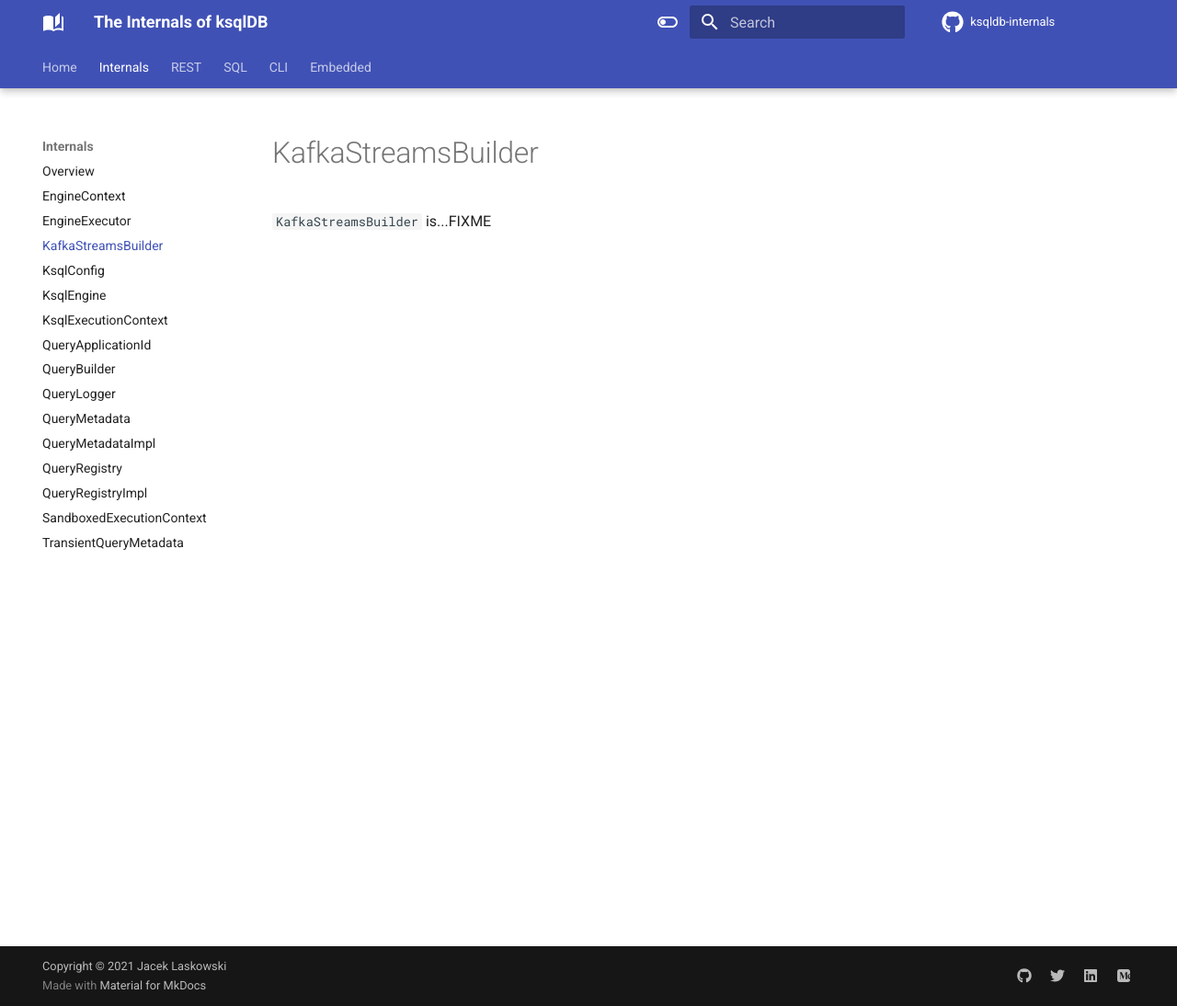
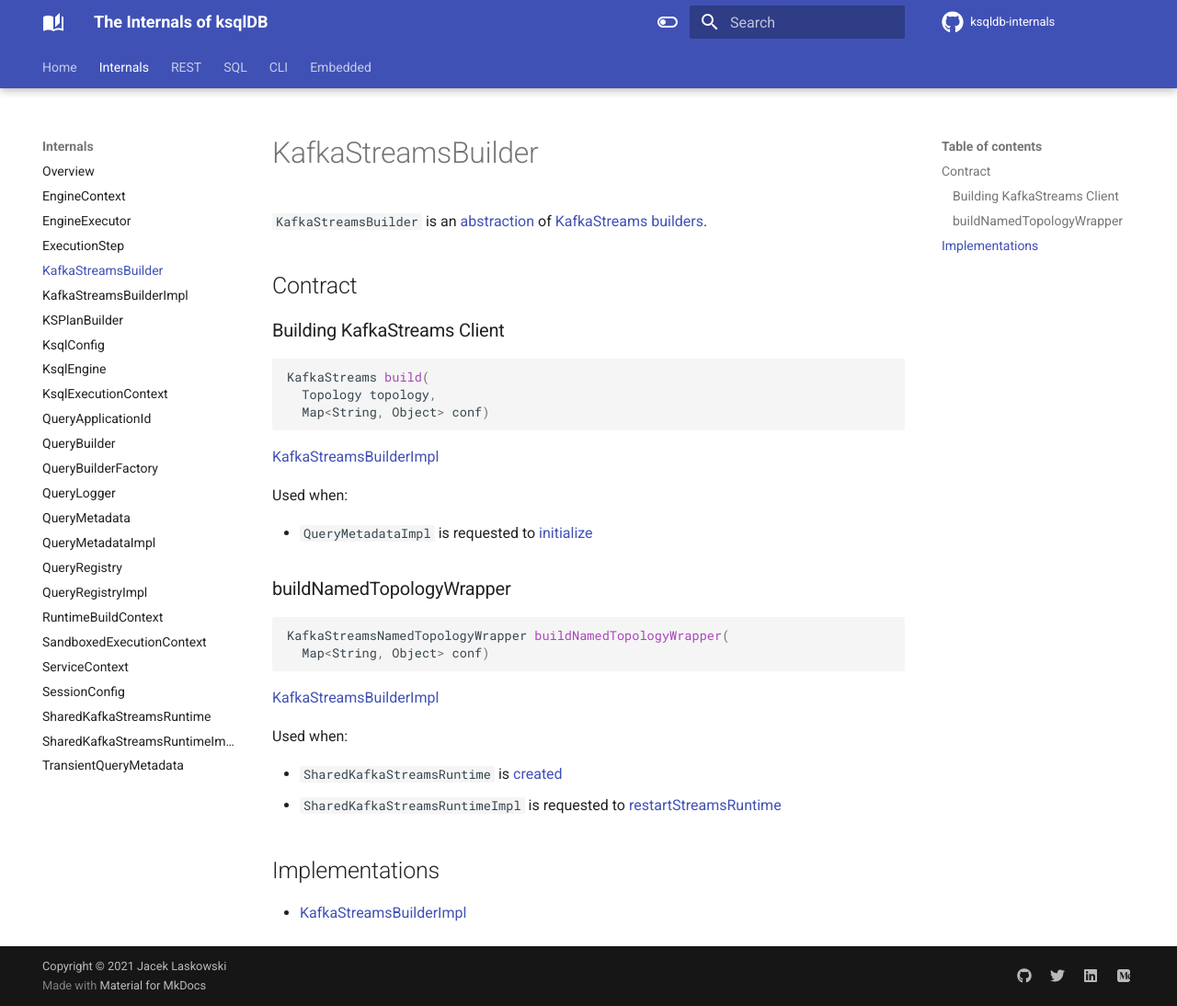
Before and after one commit to japila-books/ksqldb-internals, an MkDocs documentation site: the page built from docs/KafkaStreamsBuilder.md, in a window 1280 px wide and 1094 px high. Shown: the whole window at 92% size. Built offline with MkDocs 1.6.1 and Material for MkDocs 9.7.7, drawn with Linux system fonts in a browser that asks for light colours; comment, search, counter and statistics services are not loaded.

Commit message:
KafkaStreamsBuilderImpl et al.

````diff
--- a/docs/KafkaStreamsBuilder.md
+++ b/docs/KafkaStreamsBuilder.md
@@ -1,3 +1,37 @@
 # KafkaStreamsBuilder
 
-`KafkaStreamsBuilder` is...FIXME
+`KafkaStreamsBuilder` is an [abstraction](#contract) of [KafkaStreams builders](#implementations).
+
+## Contract
+
+### <span id="build"> Building KafkaStreams Client
+
+```java
+KafkaStreams build(
+  Topology topology,
+  Map<String, Object> conf)
+```
+
+[KafkaStreamsBuilderImpl](KafkaStreamsBuilderImpl.md#build)
+
+Used when:
+
+* `QueryMetadataImpl` is requested to [initialize](QueryMetadataImpl.md#initialize)
+
+### <span id="buildNamedTopologyWrapper"> buildNamedTopologyWrapper
+
+```java
+KafkaStreamsNamedTopologyWrapper buildNamedTopologyWrapper(
+  Map<String, Object> conf)
+```
+
+[KafkaStreamsBuilderImpl](KafkaStreamsBuilderImpl.md#buildNamedTopologyWrapper)
+
+Used when:
+
+* `SharedKafkaStreamsRuntime` is [created](SharedKafkaStreamsRuntime.md#kafkaStreams)
+* `SharedKafkaStreamsRuntimeImpl` is requested to [restartStreamsRuntime](SharedKafkaStreamsRuntimeImpl.md#restartStreamsRuntime)
+
+## Implementations
+
+* [KafkaStreamsBuilderImpl](KafkaStreamsBuilderImpl.md)
--- a/mkdocs.yml
+++ b/mkdocs.yml
@@ -83,6 +83,7 @@ extra:
   book:
     title: ksqlDB
     kafka: https://books.japila.pl/kafka-internals
+    kafka_streams: https://books.japila.pl/kafka-streams-internals
   java:
     api: https://docs.oracle.com/en/java/javase/11/docs/api/java.base
   kafka:
@@ -106,18 +107,27 @@ nav:
     - Overview: overview.md
     - EngineContext: EngineContext.md
     - EngineExecutor: EngineExecutor.md
+    - ExecutionStep: ExecutionStep.md
     - KafkaStreamsBuilder: KafkaStreamsBuilder.md
+    - KafkaStreamsBuilderImpl: KafkaStreamsBuilderImpl.md
+    - KSPlanBuilder: KSPlanBuilder.md
     - KsqlConfig: KsqlConfig.md
     - KsqlEngine: KsqlEngine.md
     - KsqlExecutionContext: KsqlExecutionContext.md
     - QueryApplicationId: QueryApplicationId.md
     - QueryBuilder: QueryBuilder.md
+    - QueryBuilderFactory: QueryBuilderFactory.md
     - QueryLogger: QueryLogger.md
     - QueryMetadata: QueryMetadata.md
     - QueryMetadataImpl: QueryMetadataImpl.md
     - QueryRegistry: QueryRegistry.md
     - QueryRegistryImpl: QueryRegistryImpl.md
+    - RuntimeBuildContext: RuntimeBuildContext.md
     - SandboxedExecutionContext: SandboxedExecutionContext.md
+    - ServiceContext: ServiceContext.md
+    - SessionConfig: SessionConfig.md
+    - SharedKafkaStreamsRuntime: SharedKafkaStreamsRuntime.md
+    - SharedKafkaStreamsRuntimeImpl: SharedKafkaStreamsRuntimeImpl.md
     - TransientQueryMetadata: TransientQueryMetadata.md
   - REST:
     - CommandQueue: rest/CommandQueue.md
````
Also changed, not shown: docs/ExecutionStep.md (added, +3 -0 lines), docs/KSPlanBuilder.md (added, +3 -0 lines), docs/KafkaStreamsBuilderImpl.md (added, +40 -0 lines), docs/QueryBuilder.md (+66 -0 lines), docs/QueryBuilderFactory.md (added, +3 -0 lines), docs/QueryRegistryImpl.md (+9 -1 lines), docs/RuntimeBuildContext.md (added, +36 -0 lines), docs/ServiceContext.md (added, +3 -0 lines), docs/SessionConfig.md (added, +3 -0 lines), docs/SharedKafkaStreamsRuntime.md (added, +3 -0 lines), docs/SharedKafkaStreamsRuntimeImpl.md (added, +3 -0 lines), docs/Statement.md (added, +3 -0 lines).
